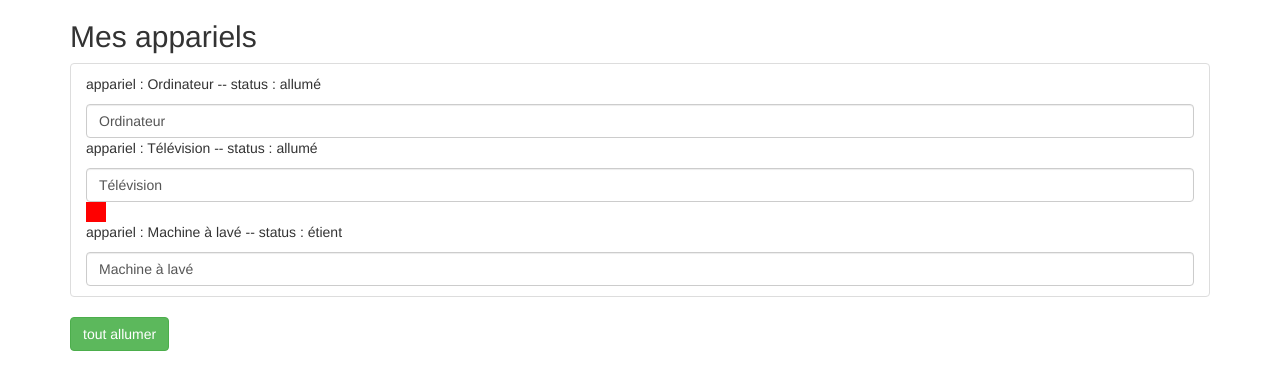
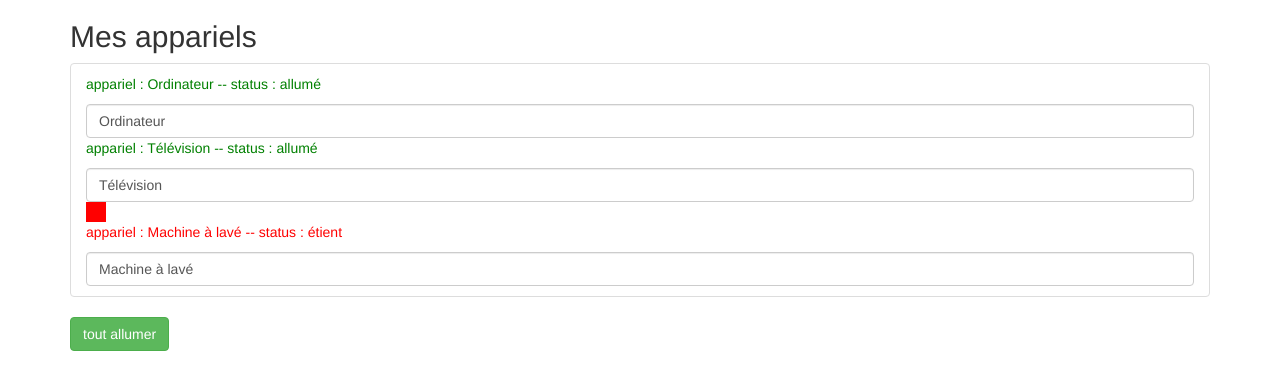
Before and after one commit to alaeddinea/mon-projet-angular, an Angular app: page / in a window 1280 px wide. Shown: the top 390 px of the page. Built offline with nearby package versions, Linux system fonts and the light colour scheme.

Commit message:
modifier le comportement dans le Dom  avec le directive par atrribut ngStyle

```diff
--- a/src/app/appariel/appariel.component.html
+++ b/src/app/appariel/appariel.component.html
@@ -1,5 +1,5 @@
 <div
 style="background-color: red; width: 20px; height: 20px;"
 *ngIf="appareilSatus ==='étient'"></div>
-<p>appariel : {{appareilName}} -- status : {{getStatus()}}</p>
+<p [ngStyle]="{color: getColor()}">appariel : {{appareilName}} -- status : {{getStatus()}}</p>
 <input type="text" class="form-control" [(ngModel)]="appareilName">
--- a/src/app/appariel/appariel.component.ts
+++ b/src/app/appariel/appariel.component.ts
@@ -16,5 +16,12 @@ export class ApparielComponent implements OnInit {
   getStatus(){
     return this.appareilSatus;
   }
+  getColor(){
+    if(this.appareilSatus=== 'allumé'){
+      return 'green';
+    }else{
+      return 'red';
+    }
+  }
 
 }
```
